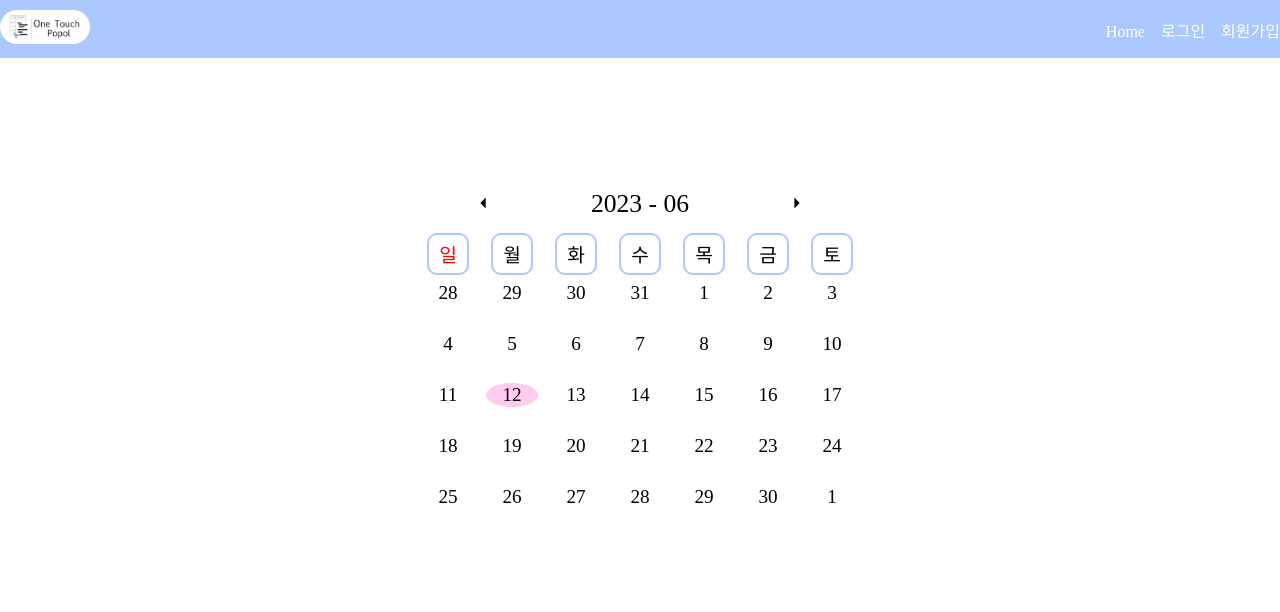
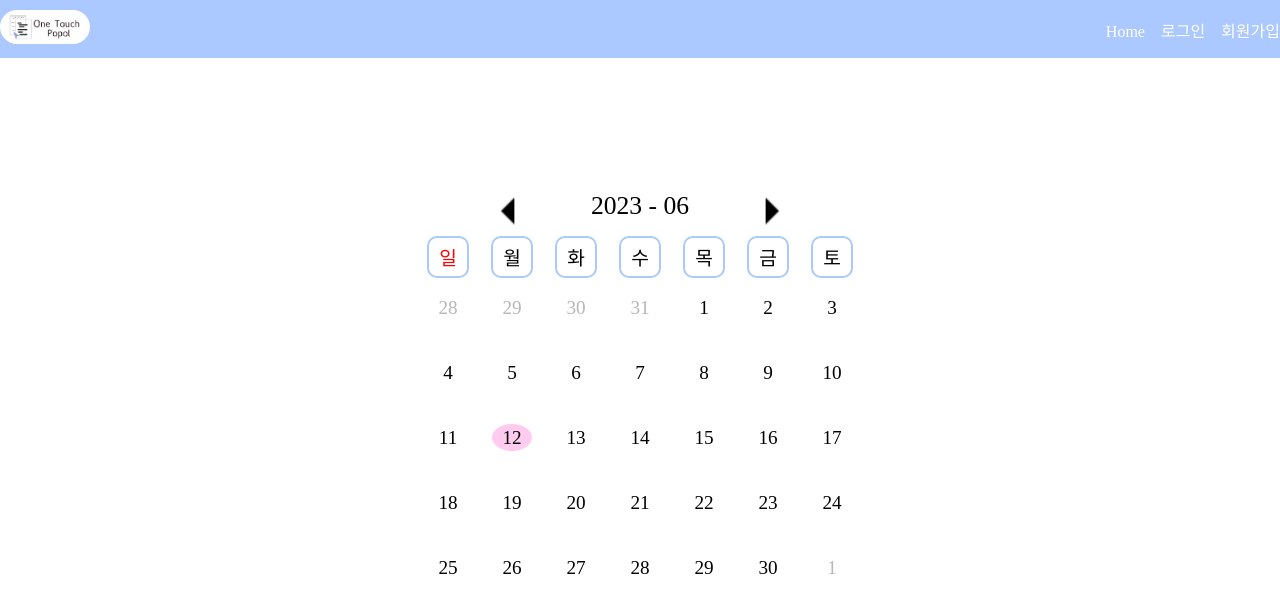
Before and after one commit to ONE-TOUCH-POPOL/FrontEnd, a React (Create React App) app: page / in a window 1280 px wide. Shown: the top 612 px of the page. Built offline with nearby package versions, Linux system fonts and the light colour scheme; a web font is replaced by a local one.

Commit message:
style: calendar css

```diff
--- a/src/components/calendar/Calendar.styled.jsx
+++ b/src/components/calendar/Calendar.styled.jsx
@@ -28,7 +28,7 @@ const CalendarStyle = styled.div.attrs((props) => ({}))`
           display: flex;
           justify-content: center;
           font-size: 2vw;
-          margin: 0 20%;
+          margin: 0 10%;
         }
       }
 
@@ -71,19 +71,18 @@ const CalendarStyle = styled.div.attrs((props) => ({}))`
 `;
 const Days_style = styled.div.attrs((props) => ({}))`
   ${(props) => {
-    // const bgColor = props.colors.bgcolor ? "#ff4d7c" : "white";
     let days_color = "white";
     return css`
       background-color: ${days_color};
       cursor: pointer;
       display: flex;
+      justify-content: center;
       flex-direction: column;
-      margin: 5px;
+      margin: 2px;
       width: 100%;
       height: 100%;
-      /* text-align: initial; */
       font-size: 1.5vw;
-      padding: 1px;
+      padding: 5px 10px;
     `;
   }};
 `;
@@ -91,11 +90,15 @@ const Days_style = styled.div.attrs((props) => ({}))`
 const Day_style = styled.span.attrs((props) => ({}))`
   ${(props) => {
     const bgColor = props.colors.bgcolor ? "#FFCCEF" : "white";
+    const textColor = props.colors.color;
     // console.log(bgColor);
     return css`
       background-color: ${bgColor};
       border: 1.5px solid ${bgColor};
+      color: ${textColor};
       border-radius: 50%;
+      width: 100%;
+      padding: 4%;
     `;
   }};
 `;
--- a/src/components/calendar/calendar.jsx
+++ b/src/components/calendar/calendar.jsx
@@ -8,39 +8,25 @@ const Day_kor = () => {
     <>
       <div className="calendar_body_head">
         <div style={{ color: "red" }} className="calendar_body_head_days">
-          <div />
           <div className="calendar_body_head_day">일</div>
-          <div />
         </div>
         <div className="calendar_body_head_days">
-          <div />
           <div className="calendar_body_head_day">월</div>
-          <div />
         </div>
         <div className="calendar_body_head_days">
-          <div />
           <div className="calendar_body_head_day">화</div>
-          <div />
         </div>
         <div className="calendar_body_head_days">
-          <div />
           <div className="calendar_body_head_day">수</div>
-          <div />
         </div>
         <div className="calendar_body_head_days">
-          <div />
           <div className="calendar_body_head_day">목</div>
-          <div />
         </div>
         <div className="calendar_body_head_days">
-          <div />
           <div className="calendar_body_head_day">금</div>
-          <div />
         </div>
         <div className="calendar_body_head_days">
-          <div />
           <div className="calendar_body_head_day">토</div>
-          <div />
         </div>
       </div>
     </>
@@ -74,9 +60,9 @@ const CalendarComp = ({ time }) => {
             // 조건에 다라 해당날짜 css를 변경
             if (time.format("YYYYMMDD") === days.format("YYYYMMDD")) {
               colors.bgcolor = true;
-              colors.color = "red";
+              // colors.color = "red";
             } else if (days.format("MM") !== today.format("MM")) {
-              colors.color = "gray";
+              colors.color = "#b7b7b7";
             }
 
             return (
@@ -84,13 +70,6 @@ const CalendarComp = ({ time }) => {
                 <Day_style colors={colors} key={index}>
                   {days.format("D")}
                 </Day_style>
-                {/* <span
-                  style={{
-                    color: colors.color,
-                  }}
-                >
-                  {days.format("D")}
-                </span> */}
               </Days_style>
             );
           })}
@@ -113,7 +92,7 @@ const Calendar = ({ ...props }) => {
               setMoment((prev) => prev.clone().subtract(1, "month"));
             }}
           >
-            <img src="/img/arrow_left.png" style={{ height: "2vw", weight: "2vw" }} />
+            <img src="/img/arrow_left.png" style={{ height: "6vw", paddingTop: "1vw" }} />
           </button>
           <div className="calendar_head_text">{today.format("YYYY - MM ")}</div>
 
@@ -123,7 +102,7 @@ const Calendar = ({ ...props }) => {
               setMoment((prev) => prev.clone().add(1, "month"));
             }}
           >
-            <img src="/img/arrow_right.png" style={{ height: "2vw", weight: "2vw" }} />
+            <img src="/img/arrow_right.png" style={{ height: "6vw", paddingTop: "1vw" }} />
           </button>
         </div>
         {/* calendar head : < 년 월 > end  */}
```
